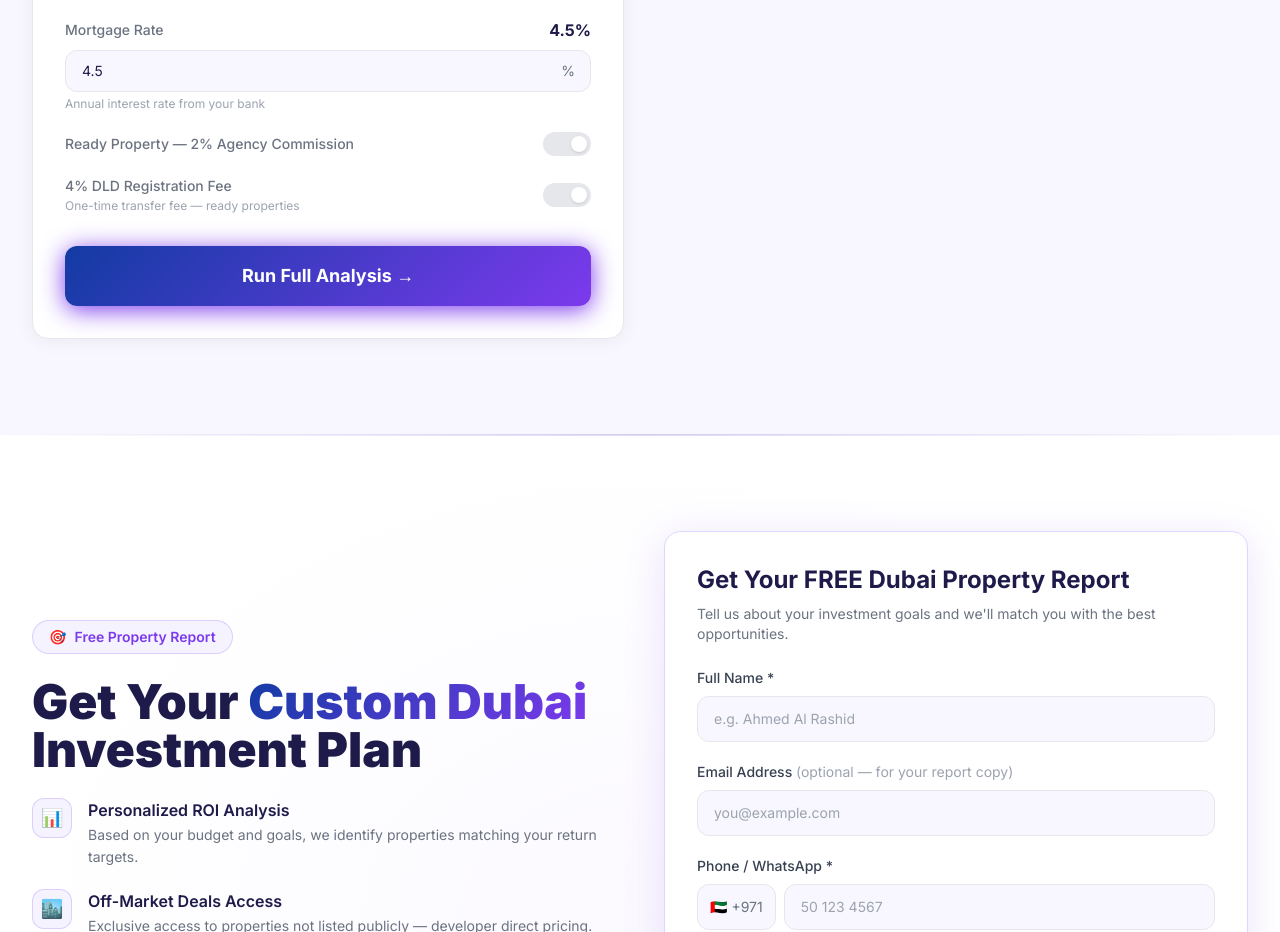
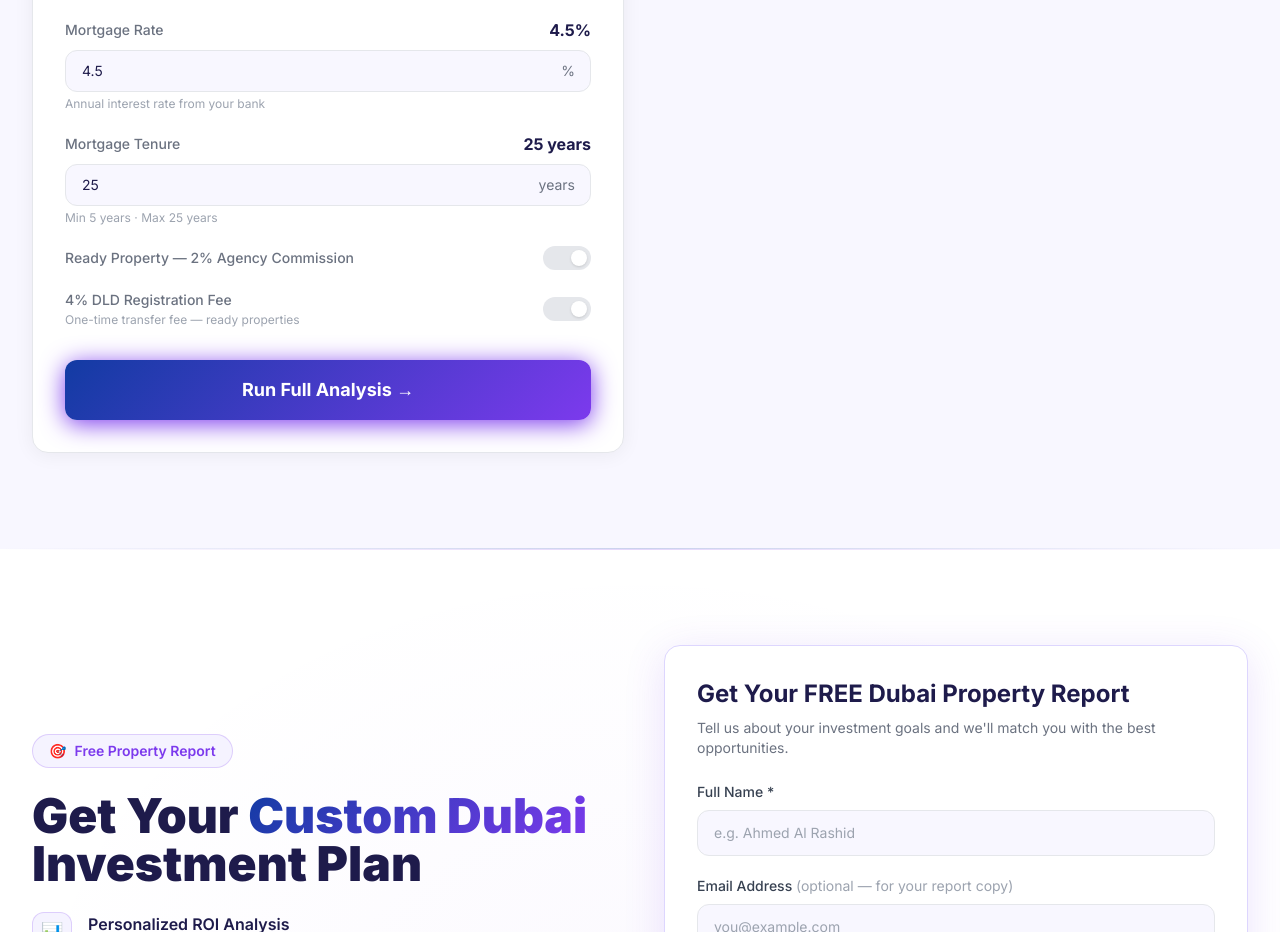
Before and after one commit to moamjed-af/moamjed, a Next.js app: page / in a window 1280 px wide. Shown: the part 2980-3912 px from the top of the page. Built offline with nearby package versions, Linux system fonts and the light colour scheme; no server answers.

Commit message:
Add mortgage tenure input (5–25 years) to mortgage financing section

```diff
--- a/components/ROICalculator.tsx
+++ b/components/ROICalculator.tsx
@@ -13,6 +13,7 @@ type Inputs = {
   appreciationPercent: number
   serviceChargePerSqft: number
   mortgageRate: number
+  mortgageTerm: number
   includeMortgage: boolean
   includeCommission: boolean
   includeDLD: boolean
@@ -151,6 +152,7 @@ export default function ROICalculator({ onLeadGate }: { onLeadGate?: (data: ROIR
       appreciationPercent:  5,
       serviceChargePerSqft: 0,
       mortgageRate:        4.5,
+      mortgageTerm:        25,
       includeMortgage:     true,
       includeCommission:   false,
       includeDLD:          false,
@@ -169,7 +171,7 @@ export default function ROICalculator({ onLeadGate }: { onLeadGate?: (data: ROIR
         expectedMonthlyRent:  v.expectedAnnualRent / 12,
         appreciationPercent:  v.appreciationPercent,
         mortgageRate:         v.includeMortgage ? v.mortgageRate : 0,
-        mortgageTerm:         25,
+        mortgageTerm:         v.mortgageTerm,
         includeCommission:    v.includeCommission,
         propertySizeSqft:     v.propertySizeSqft,
         serviceChargePerSqft: v.serviceChargePerSqft,
@@ -291,6 +293,7 @@ export default function ROICalculator({ onLeadGate }: { onLeadGate?: (data: ROIR
                 {/* Mortgage */}
                 <Toggle label="Mortgage Financing" on={v.includeMortgage} onToggle={() => setValue('includeMortgage', !v.includeMortgage)} />
                 {v.includeMortgage && (
+                  <>
                     <PercentInput
                       label="Mortgage Rate"
                       value={v.mortgageRate}
@@ -298,6 +301,28 @@ export default function ROICalculator({ onLeadGate }: { onLeadGate?: (data: ROIR
                       min={0.1} max={15} step={0.1}
                       hint="Annual interest rate from your bank"
                     />
+                    <div>
+                      <div className="flex justify-between items-center mb-2">
+                        <label className="text-ink-muted text-sm font-medium">Mortgage Tenure</label>
+                        <span className="text-ink font-bold">{v.mortgageTerm} years</span>
+                      </div>
+                      <div className="relative">
+                        <input
+                          type="number" inputMode="numeric"
+                          min={5} max={25} step={1}
+                          value={v.mortgageTerm || ''}
+                          placeholder="25"
+                          onChange={e => {
+                            const val = parseInt(e.target.value) || 25
+                            setValue('mortgageTerm', Math.min(25, Math.max(5, val)))
+                          }}
+                          className="w-full border border-surface-border rounded-xl px-4 pr-16 py-2.5 text-sm text-ink bg-surface-alt outline-none focus:border-violet transition-colors"
+                        />
+                        <span className="absolute right-4 top-1/2 -translate-y-1/2 text-ink-muted text-sm pointer-events-none">years</span>
+                      </div>
+                      <p className="text-xs text-ink-faint mt-1">Min 5 years · Max 25 years</p>
+                    </div>
+                  </>
                 )}
 
                 {/* Commission */}
```
Lines whose indentation alone changed are shown as unchanged.
